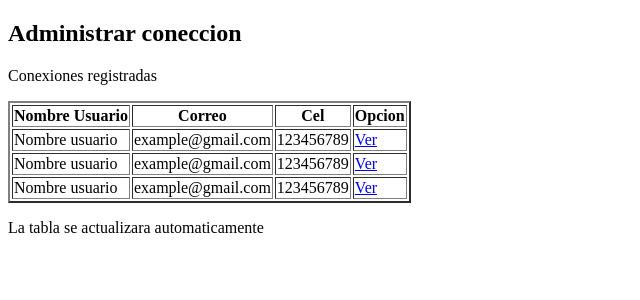
After one commit to Fabio244000/ImplementacionsChannelsDjango, a Django app: page /administrar/ in a window 1280 px wide. The commit adds this page. Shown: the top 300 px of the page, without its empty margins (0-640 px from the left). Run offline with Django 3.2, Linux system fonts and the light colour scheme.

Commit message:
creando los templates basicos de administrar y crear conexion

```diff
--- /dev/null
+++ b/chatapp/templates/administrarConexion.html
@@ -0,0 +1,33 @@
+<!DOCTYPE html>
+<html lang="en">
+<head>
+    <meta charset="UTF-8">
+    <meta http-equiv="X-UA-Compatible" content="IE=edge">
+    <meta name="viewport" content="width=device-width, initial-scale=1.0">
+    <title>Administrador de coneccion</title>
+</head>
+<body>
+    <h2>Administrar coneccion</h2>
+    <p>Conexiones registradas</p>
+    <table border="2" class="table">
+        <thead>
+            <tr>
+                <th>Nombre Usuario</th>
+                <th>Correo</th>
+                <th>Cel</th>
+                <th>Opcion</th>
+            </tr>
+        </thead>
+        <tbody {% for conexion in conexiones %} <tr>
+            <td>{{conexiones.0}}</td>
+            <td>{{conexiones.1}}</td>
+            <td>{{conexiones.2}}</td>
+            <td><a href="#">Ver</a></td>
+            </tr>
+            {% endfor %}
+        </tbody>
+    </table>
+    <p>La tabla se actualizara automaticamente</p>
+    <p></p>
+</body>
+</html>
--- a/chatapp/templates/chat/index.html
+++ b/chatapp/templates/chat/index.html
@@ -6,9 +6,9 @@
     <title>Chat Rooms</title>
 </head>
 <body>
-    What chat room would you like to enter?<br>
+    A que sale de chat le gustaria entrar?<br>
     <input id="room-name-input" type="text" size="100"><br>
-    <input id="room-name-submit" type="button" value="Enter">
+    <input id="room-name-submit" type="button" value="Entrar">
 
     <script>
         document.querySelector('#room-name-input').focus();
--- a/chatapp/templates/chat/room.html
+++ b/chatapp/templates/chat/room.html
@@ -8,7 +8,7 @@
 <body>
     <textarea id="chat-log" cols="100" rows="20"></textarea><br>
     <input id="chat-message-input" type="text" size="100"><br>
-    <input id="chat-message-submit" type="button" value="Send">
+    <input id="chat-message-submit" type="button" value="Enviar">
     {{ room_name|json_script:"room-name" }}
     <script>
         const roomName = JSON.parse(document.getElementById('room-name').textContent);
--- a/chatapp/urls.py
+++ b/chatapp/urls.py
@@ -5,4 +5,6 @@ from . import views
 urlpatterns = [
     path('', views.index, name='index'),
     path('<str:room_name>/', views.room, name='room'),
+    # path('', views.administrar_coneccion, name='index'),
+
 ]
--- a/chatapp/views.py
+++ b/chatapp/views.py
@@ -1,3 +1,4 @@
+from django.http import request
 from django.shortcuts import render
 
 def index(request):
@@ -8,4 +9,12 @@ def room(request, room_name):
         'room_name': room_name
     })
 
+#Vistas para los templates de abrir y administrar coneccion
+def abrir_conexion(request):
+    return render(request,'abrirConexion.html')
+
+def administrar_conexion(request):
+    conexiones =['Nombre usuario','example@gmail.com',123456789]
+    return render(request, 'administrarConexion.html',{'conexiones':conexiones})
+
 # Create your views here.
--- a/chatserver/settings.py
+++ b/chatserver/settings.py
@@ -81,7 +81,7 @@ WSGI_APPLICATION = 'chatserver.wsgi.application'
 DATABASES = {
     'default': {
         'ENGINE': 'django.db.backends.sqlite3',
-        'NAME': BASE_DIR / 'db.sqlite3',
+        'NAME': os.path.join(BASE_DIR, 'db.sqlite3'),
         'TEST': {
             'NAME': os.path.join(BASE_DIR, 'db_test.sqlite3')
         }
--- a/chatserver/urls.py
+++ b/chatserver/urls.py
@@ -16,8 +16,12 @@ Including another URLconf
 from django.conf.urls import include
 from django.contrib import admin
 from django.urls import path
+from chatapp.views import abrir_conexion, administrar_conexion
+
 
 urlpatterns = [
     path('chat/', include('chatapp.urls')),
     path('admin/', admin.site.urls),
+    path('abrir/', abrir_conexion),
+    path('administrar/', administrar_conexion)
 ]
```
Also changed, not shown: chatapp/templates/abrirConexion.html (added, +27 -0 lines).
